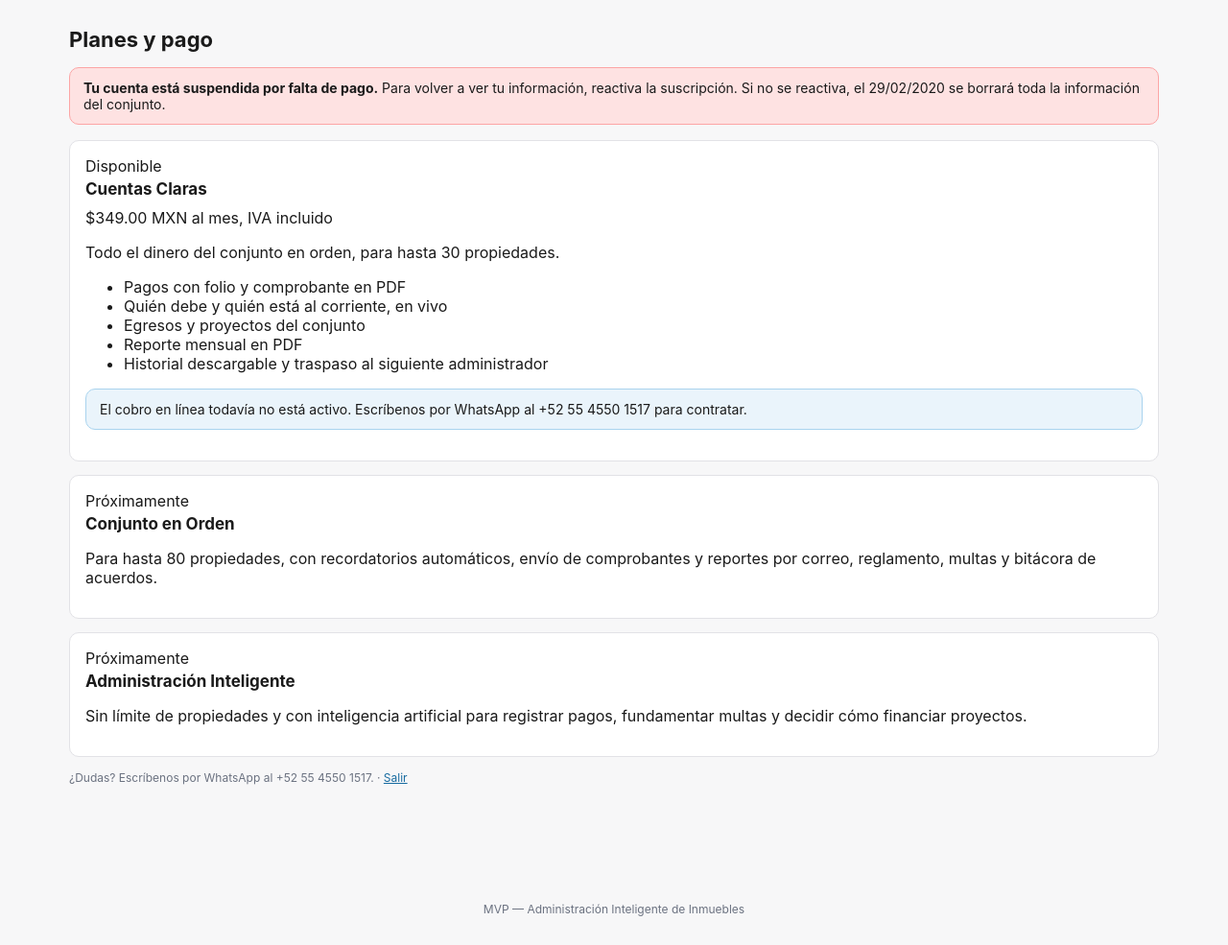
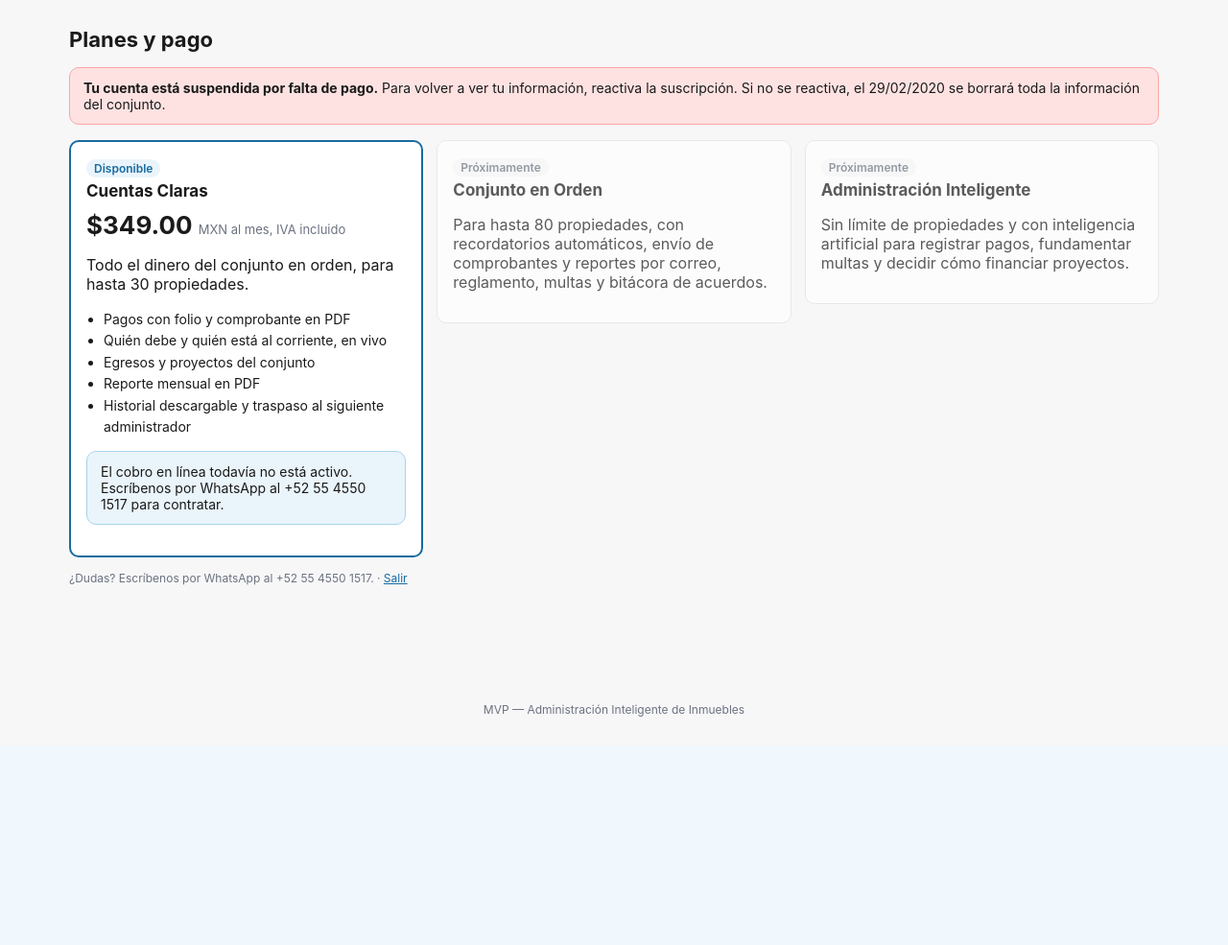
Before and after one commit to bitundbier-star/aii-mvp5-vista-previa, a FastAPI app: page /pago in a window 1280 px wide. Shown: the part 111-1096 px from the top of the page at 96% size. After the commit the page ends 858 px from the top, so only its background shows below. Run offline with FastAPI, Linux system fonts and the light colour scheme; the visitor is signed in with stand-in values (Sample User, id 1); tables that the repository leaves empty hold one stand-in row (values such as "Sample post").

Commit message:
Add files via upload

```diff
--- a/app/static/css/style.css
+++ b/app/static/css/style.css
@@ -562,3 +562,20 @@ button.peligro:hover { background: #9f1c14; }
 .fila-cancelada td:first-child { opacity: 1; }
 .enlace.peligro { color: var(--rojo); }
 .enlace.peligro:hover { color: #9f1c14; }
+
+/* --- Planes y pago ------------------------------------------------------- */
+.planes { display: grid; grid-template-columns: repeat(auto-fit, minmax(240px, 1fr)); gap: 14px; align-items: start; }
+.plan { margin-bottom: 0; }
+.plan-destacado { border: 2px solid var(--azul); }
+.plan-proximo { opacity: .7; }
+.plan-etiqueta { display: inline-block; font-size: 12px; font-weight: 600; padding: 2px 8px; border-radius: 10px; background: var(--gris-100, #f1f3f5); color: var(--gris-600, #555); }
+.plan-destacado .plan-etiqueta { background: var(--azul-claro); color: var(--azul); }
+.plan-precio { font-size: 26px; font-weight: 700; margin: 6px 0 10px; }
+.plan-precio span { font-size: 13px; font-weight: 400; color: var(--gris-600, #555); }
+.plan-lista { padding-left: 18px; margin: 0 0 14px; line-height: 1.6; font-size: 14px; }
+
+/* En celular la línea del plan y los días de prueba puede ocupar dos
+   renglones: es información que el administrador sí necesita ver completa. */
+@media (max-width: 600px) {
+  header.topbar .conjunto-nombre { white-space: normal; font-size: 12px; line-height: 1.3; }
+}
```
